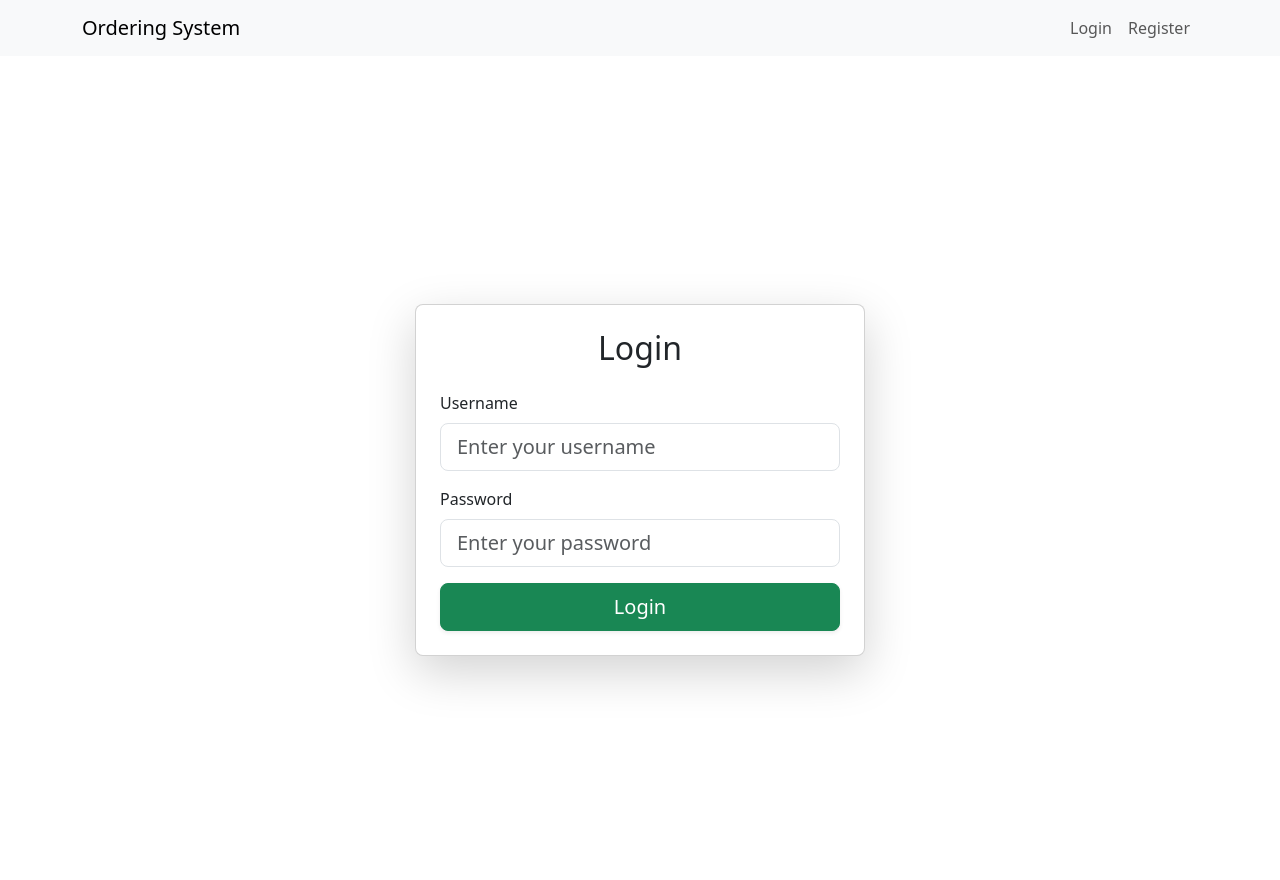
After one commit to monstrebor/django_OBS, a Django app: page /user-login/ in a window 1280 px wide. The commit adds this page. Run offline with Django 4.2, Linux system fonts and the light colour scheme.

Commit message:
login, logout and register fix

```diff
--- a/ordering_system/core/templates/core/base.html
+++ b/ordering_system/core/templates/core/base.html
@@ -1,31 +1,44 @@
 <!DOCTYPE html>
 <html lang="en">
+
 <head>
     <meta charset="UTF-8">
     <meta name="viewport" content="width=device-width, initial-scale=1.0">
     <link href="https://cdn.jsdelivr.net/npm/bootstrap@5.3.0/dist/css/bootstrap.min.css" rel="stylesheet">
     <title>Ordering System</title>
 </head>
+
 <body>
     <nav class="navbar navbar-expand-lg navbar-light bg-light">
         <div class="container">
             <a class="navbar-brand" href="{% url 'home' %}">Ordering System</a>
             <ul class="navbar-nav">
                 {% if user.is_authenticated %}
-                    <li class="nav-item"><a class="nav-link" href="{% url 'cart' %}">Cart</a></li>
-                    <li class="nav-item"><a class="nav-link" href="{% url 'logout' %}">Logout</a></li>
+                <li class="nav-item"><a class="nav-link" href="{% url 'cart' %}">Cart</a></li>
+                <li class="nav-item"><a class="nav-link" href="{% url 'logout' %}">Logout</a></li>
                 {% else %}
-                    <li class="nav-item"><a class="nav-link" href="{% url 'login' %}">Login</a></li>
-                    <li class="nav-item"><a class="nav-link" href="{% url 'register' %}">Register</a></li>
+                <li class="nav-item"><a class="nav-link" href="{% url 'login' %}">Login</a></li>
+                <li class="nav-item"><a class="nav-link" href="{% url 'register' %}">Register</a></li>
                 {% endif %}
             </ul>
         </div>
     </nav>
 
     <div class="container mt-4">
+        <div class="container mt-3">
+            {% if messages %}
+            {% for message in messages %}
+            <div class="alert alert-{{ message.tags }} alert-dismissible fade show" role="alert">
+                {{ message }}
+                <button type="button" class="btn-close" data-bs-dismiss="alert" aria-label="Close"></button>
+            </div>
+            {% endfor %}
+            {% endif %}
+        </div>
         {% block content %}{% endblock %}
     </div>
 
     <script src="https://cdn.jsdelivr.net/npm/bootstrap@5.3.0/dist/js/bootstrap.bundle.min.js"></script>
 </body>
+
 </html>
--- /dev/null
+++ b/ordering_system/core/templates/core/login.html
@@ -0,0 +1,32 @@
+{% extends 'core/base.html' %}
+{% block content %}
+<div class="container d-flex justify-content-center align-items-center vh-100">
+    <div class="card shadow-lg p-4 rounded-3" style="max-width: 450px; width: 100%;">
+
+        {% if error %}
+        <div class="alert alert-danger">{{ error }}</div>
+        {% endif %}
+
+        <h2 class="text-center mb-4">Login</h2>
+
+        <form method="post" action="{% url 'user-login' %}">
+            {% csrf_token %}
+
+            <div class="mb-3">
+                <label for="id_username" class="form-label">Username</label>
+                <input type="text" name="username" id="id_username" class="form-control form-control-lg"
+                    placeholder="Enter your username" value="{{ request.POST.username }}">
+            </div>
+
+            <div class="mb-3">
+                <label for="id_password" class="form-label">Password</label>
+                <input type="password" name="password" id="id_password" class="form-control form-control-lg"
+                    placeholder="Enter your password">
+            </div>
+
+            <button type="submit" class="btn btn-success btn-lg w-100 shadow-sm">Login</button>
+        </form>
+
+    </div>
+</div>
+{% endblock %}
--- a/ordering_system/core/urls.py
+++ b/ordering_system/core/urls.py
@@ -3,7 +3,9 @@ from django.urls import path
 from . import views
 
 urlpatterns = [
-    path('accounts/login/', LoginView.as_view(), name='login'),  # Remove template_name
+    path("login/", LoginView.as_view(template_name="core/login.html"), name="login"),
+    path("user-login/", views.user_login, name="user-login"),
+    path("logout/", views.user_logout, name="logout"),
     path('accounts/register/', views.register, name='register'),
     path('', views.home, name='home'),
     path('add_to_cart/<int:product_id>/', views.add_to_cart, name='add_to_cart'),
--- a/ordering_system/core/views.py
+++ b/ordering_system/core/views.py
@@ -1,12 +1,13 @@
 from django.shortcuts import render, redirect, get_object_or_404
-from django.contrib.auth import login, authenticate
+from django.http import HttpResponse
+from django.contrib import messages
+from django.contrib.auth import login as auth_login, logout, authenticate
+from django.contrib.auth.forms import AuthenticationForm
 from django.contrib.auth.decorators import login_required
-from django.http import HttpResponse
 from reportlab.pdfgen import canvas
 from reportlab.lib.pagesizes import letter
 from .models import Product, Order, OrderItem, Bill
 from .forms import RegisterForm
-from django.contrib.auth.forms import AuthenticationForm
 import io
 
 def register(request):
@@ -14,23 +15,39 @@ def register(request):
         form = RegisterForm(request.POST)
         if form.is_valid():
             user = form.save()
-            login(request, user)
+            auth_login(request, user)
+            messages.success(request, f"Welcome {user.username}, your account has been created successfully! 🎉")
             return redirect('home')
     else:
         form = RegisterForm()
     return render(request, 'core/register.html', {'form': form})
 
 def login(request):
+    return render(request, 'core/login.html')
+
+from django.contrib.auth import authenticate, login as auth_login
+
+def user_login(request):
     if request.method == 'POST':
-        form = AuthenticationForm(request, data=request.POST)
-        if form.is_valid():
-            user = form.get_user()
-            login(request, user)
-            return redirect('home')
-    else:
-        form = AuthenticationForm()
-    return render(request, 'registration/login.html', {'form': form})
+        username = request.POST.get('username', '').strip()
+        password = request.POST.get('password', '').strip()
+        if not username or not password:
+            messages.error(request, "Both username and password are required.")
+        else:
+            user = authenticate(request, username=username, password=password)
+            if user is not None:
+                auth_login(request, user)
+                messages.success(request, f"Welcome back, {user.username}! 🎉 login successfully!!")
+                return redirect('home')
+            else:
+                messages.error(request, "Invalid username or password.")
+    return render(request, 'core/login.html')
 
+@login_required
+def user_logout(request):
+    logout(request)
+    messages.success(request, "You have been logged out successfully. 👋")
+    return redirect("home")
 
 def home(request):
     products = Product.objects.all()
```
Also changed, not shown: ordering_system/core/templates/core/register.html (+39 -12 lines), ordering_system/core/templates/registration/login.html (deleted, +0 -14 lines).
